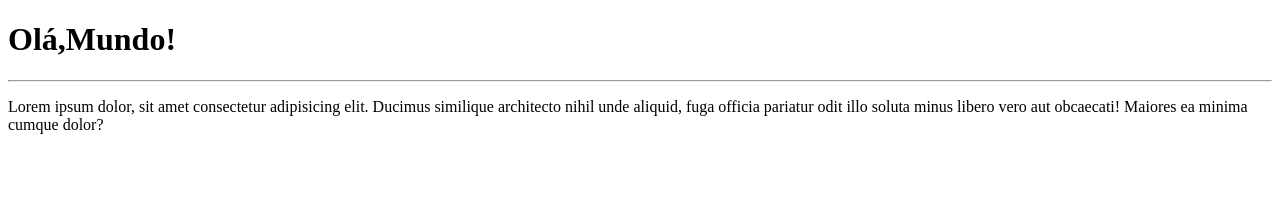
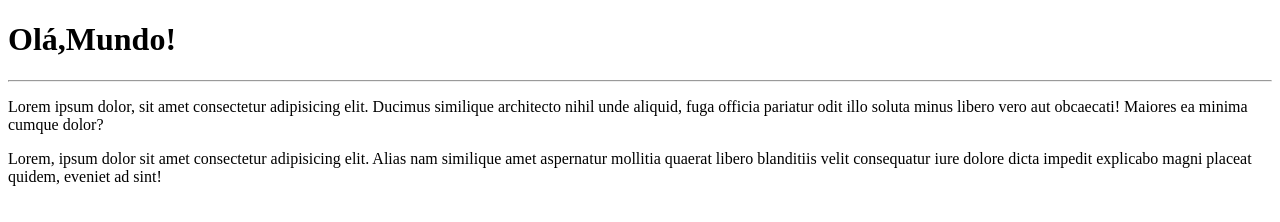
Before and after one commit to erichcoelho/Ola-Mundo, a plain HTML site: page site-exemplo/index.html in a window 1280 px wide. Drawn offline with Linux system fonts and the light colour scheme.

Commit message:
adicionei um parágrafo

```diff
--- a/site-exemplo/index.html
+++ b/site-exemplo/index.html
@@ -9,6 +9,7 @@
     <h1>Olá,Mundo!</h1>
     <hr>
     <p> Lorem ipsum dolor, sit amet consectetur adipisicing elit. Ducimus similique architecto nihil unde aliquid, fuga officia pariatur odit illo soluta minus libero vero aut obcaecati! Maiores ea minima cumque dolor?</p>
+    <p>Lorem, ipsum dolor sit amet consectetur adipisicing elit. Alias nam similique amet aspernatur mollitia quaerat libero blanditiis velit consequatur iure dolore dicta impedit explicabo magni placeat quidem, eveniet ad sint!</p>
 
 </body>
 </html>
```
